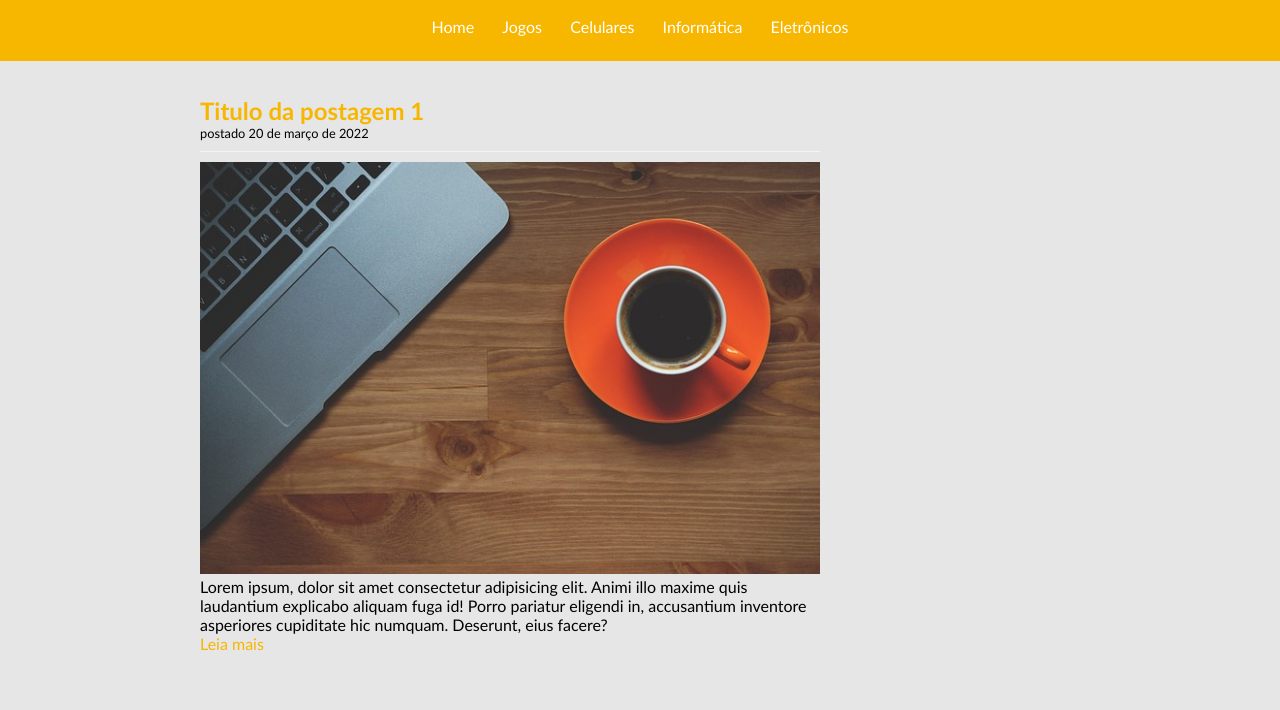
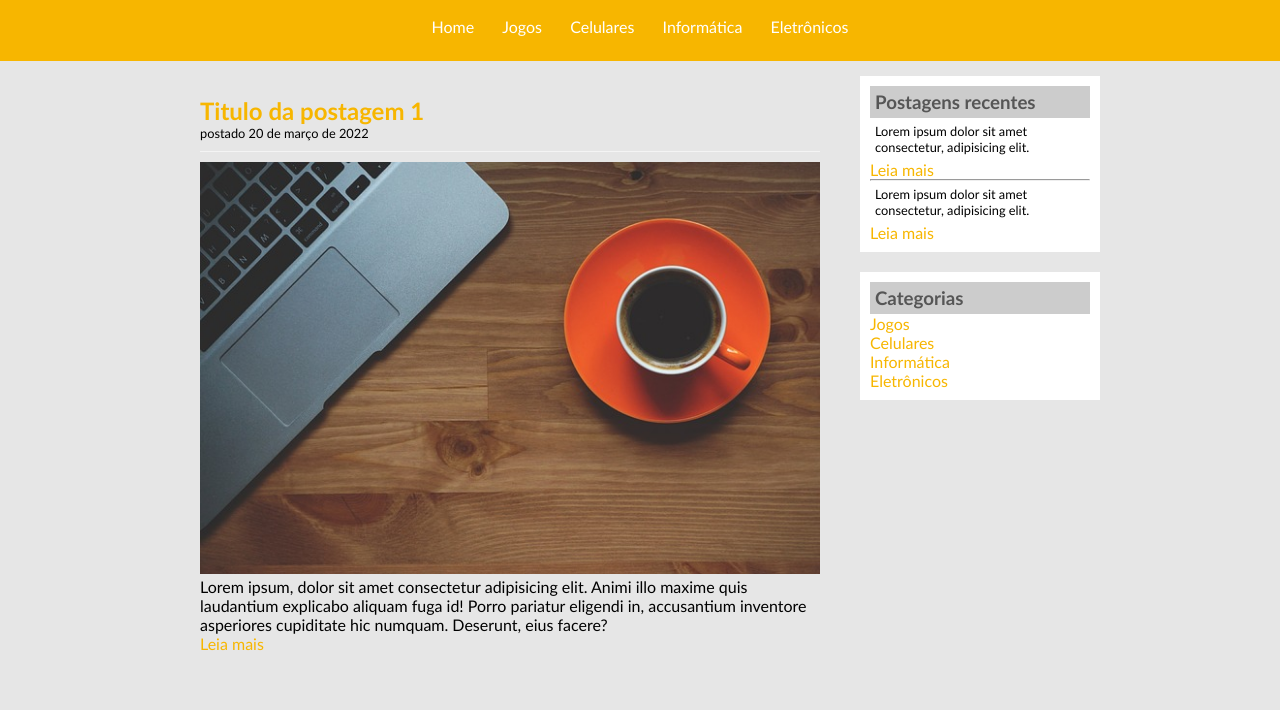
Before and after one commit to dgleyramos1/TecBlog, a plain HTML site: page index.html in a window 1280 px wide. Shown: the part 76-786 px from the top of the page. Drawn offline with Linux system fonts and the light colour scheme.

Commit message:
Conteudo lateral adicionado, projeto finalizado

```diff
--- a/css/style.css
+++ b/css/style.css
@@ -39,8 +39,15 @@ body {
 .postagem {
     padding: 20px;
     margin-bottom: 20px;
+}
+.conteudo-lateral {
+    background: white;
+    padding: 10px;
+    margin-bottom: 20px;
+}
 
-}
+
+
 #rodape {
     clear: both;
     text-align: center;
@@ -81,6 +88,11 @@ h1 {
 h2 {
     color: #f7b600;
 }
+h3 {
+    color: #565656;
+    background: #CCC;
+    padding: 5px;
+}
 
 .branco {
     color: white;
@@ -93,3 +105,7 @@ h2 {
     margin-bottom: 10px;
     display: block;
 }
+.texto-lateral {
+    font-size: 0.8em;
+    padding: 5px;
+}
--- a/index.html
+++ b/index.html
@@ -43,6 +43,29 @@
             </div>
             <div id="menu-lateral">
 
+                <div class="conteudo-lateral">
+                    <h3>Postagens recentes</h3>
+                    <div>
+                        <p class="texto-lateral">
+                            Lorem ipsum dolor sit amet consectetur, adipisicing elit.
+                        </p>
+                        <a href="">Leia mais</a>
+                    </div>
+                    <hr>
+                    <div>
+                        <p class="texto-lateral">
+                            Lorem ipsum dolor sit amet consectetur, adipisicing elit.
+                        </p>
+                        <a href="">Leia mais</a>
+                    </div>
+                </div>
+                <div class="conteudo-lateral">
+                    <h3>Categorias</h3>
+                    <a href="">Jogos</a><br>
+                    <a href="">Celulares</a><br>
+                    <a href="">Informática</a><br>
+                    <a href="">Eletrônicos</a>
+                </div>
             </div>
             <div id="rodape">
                 &copy;Todos os direitos reservados
```
